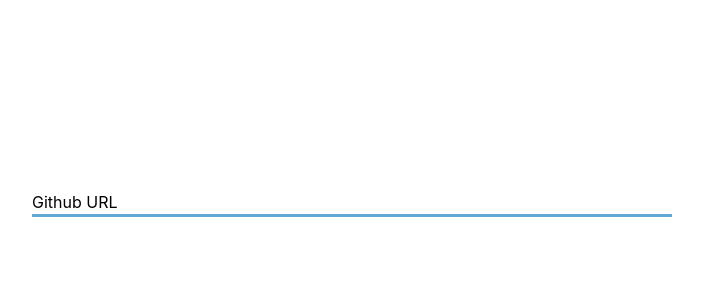
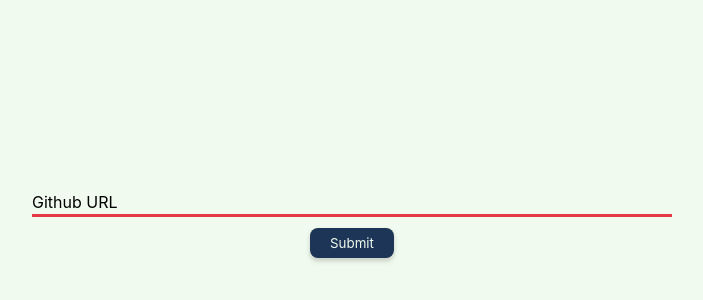
Before and after one commit to ColemanSWE/github-api-project, a React (Create React App) app: page / in a window 1280 px wide. Shown: the part 208-508 px from the top of the page, without its empty margins (288-991 px from the left). Built offline with nearby package versions, Linux system fonts and the light colour scheme.

Commit message:
Styling. Looks nice. :)

```diff
--- a/src/App.css
+++ b/src/App.css
@@ -3,7 +3,7 @@
 }
 
 .App-header {
-  background-color: white;
+  background-color: #f1faee;
   min-height: 100vh;
   display: flex;
   flex-direction: column;
--- a/src/Components/URLBar/URLBar.jsx
+++ b/src/Components/URLBar/URLBar.jsx
@@ -5,13 +5,19 @@
 export class URLBar extends Component {
     constructor(props) {
         super(props)
+        this.state = { url: '' }
 
-        this.state = { url: '' }
         this.handleChange = this.handleChange.bind(this)
+        this.handleSubmit = this.handleSubmit.bind(this)
     }
 
     handleChange(event) {
         this.setState({ url: event.target.value })
+    }
+
+    handleSubmit(event) {
+        alert('A URL was submitted: ' + this.state.url);
+        event.preventDefault();
     }
 
     render() {
@@ -21,6 +27,7 @@
                 <label for="name" className={styles.labelName}>
                     <span className={styles.contentName}>Github URL</span>
                 </label>
+                <button className={styles.submitButton} onClick={this.handleSubmit}>Submit</button>
             </div>
         )
     }
--- a/src/Components/URLBar/styles.module.scss
+++ b/src/Components/URLBar/styles.module.scss
@@ -2,6 +2,7 @@
   width: 50%;
   position: relative;
   height: 50px;
+  background-color: #f1faee;
 }
 
 .form input {
@@ -9,8 +10,9 @@
   height: 100%;
   padding-top: 10px;
   border: none;
-  color: #595f6e;
+  color: #1d3557;
   outline: none;
+  background-color: #f1faee;
 }
 
 .form label {
@@ -29,7 +31,7 @@
   bottom: 0px;
   height: 100%;
   width: 100%;
-  border-bottom: 3px solid #5fa8d3;
+  border-bottom: 3px solid #e63946;
   transform: translateX(-100%);
 }
 
@@ -44,10 +46,40 @@
 form input:valid + .labelName .contentName {
   transform: translateY(-150%);
   font-size: 14px;
-  color: #5fa8d3;
+  color: #e63946;
 }
 
 .form input:focus + .labelName::after,
 .form input:valid + .labelName::after {
   transform: translateX(0%);
 }
+
+$btnColor: #1d3557;
+
+.submitButton {
+  color: #f1faee;
+  box-sizing: border-box;
+  border: none;
+  font-family: inherit;
+  padding: 0;
+  cursor: pointer;
+  display: inline-flex;
+  align-items: center;
+  justify-content: center;
+  background-color: $btnColor;
+  border-radius: 8px;
+  box-shadow: 0 3px 5px rgba(0, 0, 0, 0.18);
+  padding: 0.25em 0.75em;
+  min-width: 10ch;
+  min-height: 30px;
+  transition: 220ms all ease-in-out;
+  outline: none;
+
+  &:hover {
+    background-color: scale-color($btnColor, $lightness: +40%);
+  }
+
+  @media screen and (-ms-high-contrast: active) {
+    border: 2px solid currentcolor;
+  }
+}
```
Also changed, not shown: 1 other file (tests, documents, lock files or other folders).
